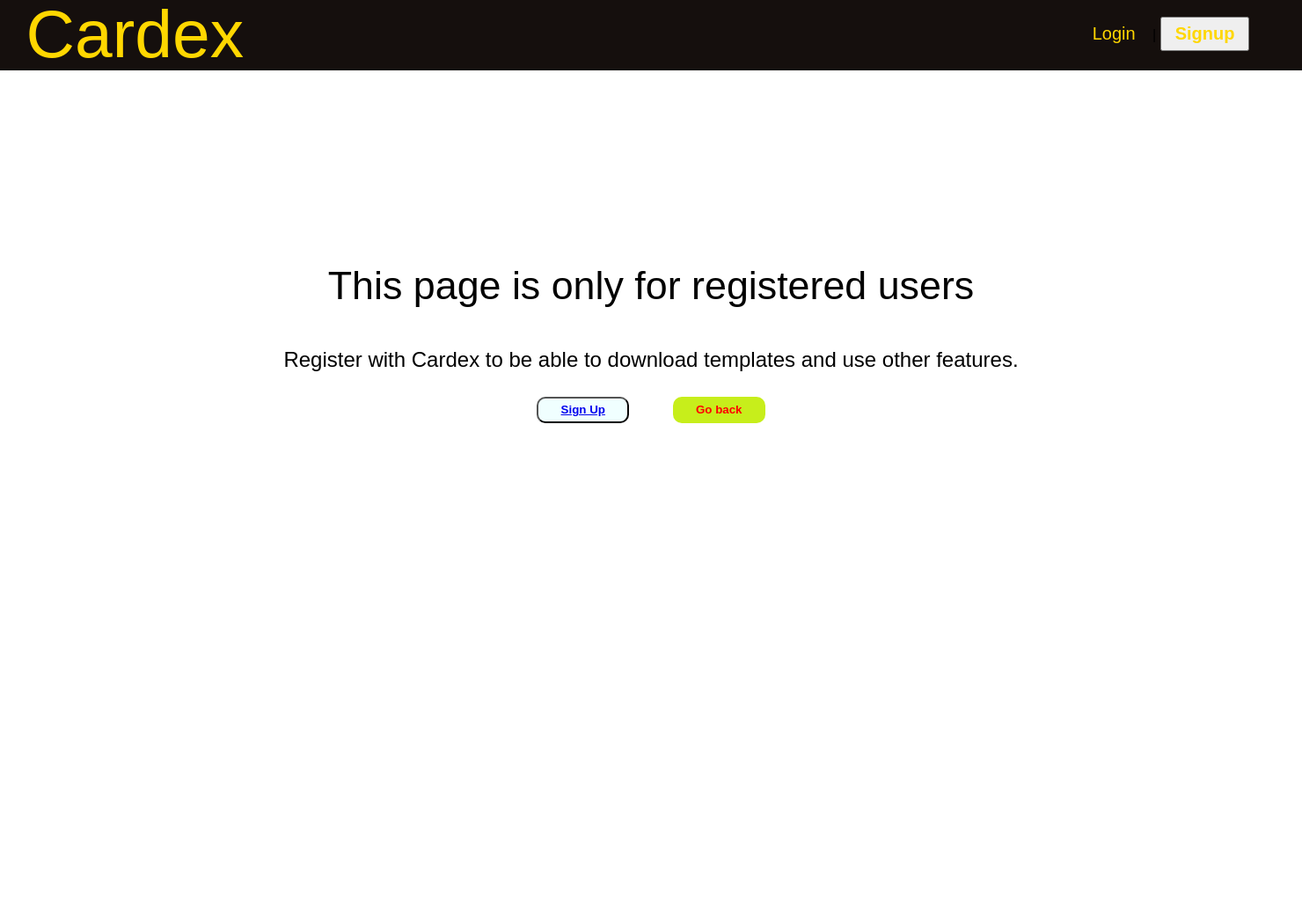
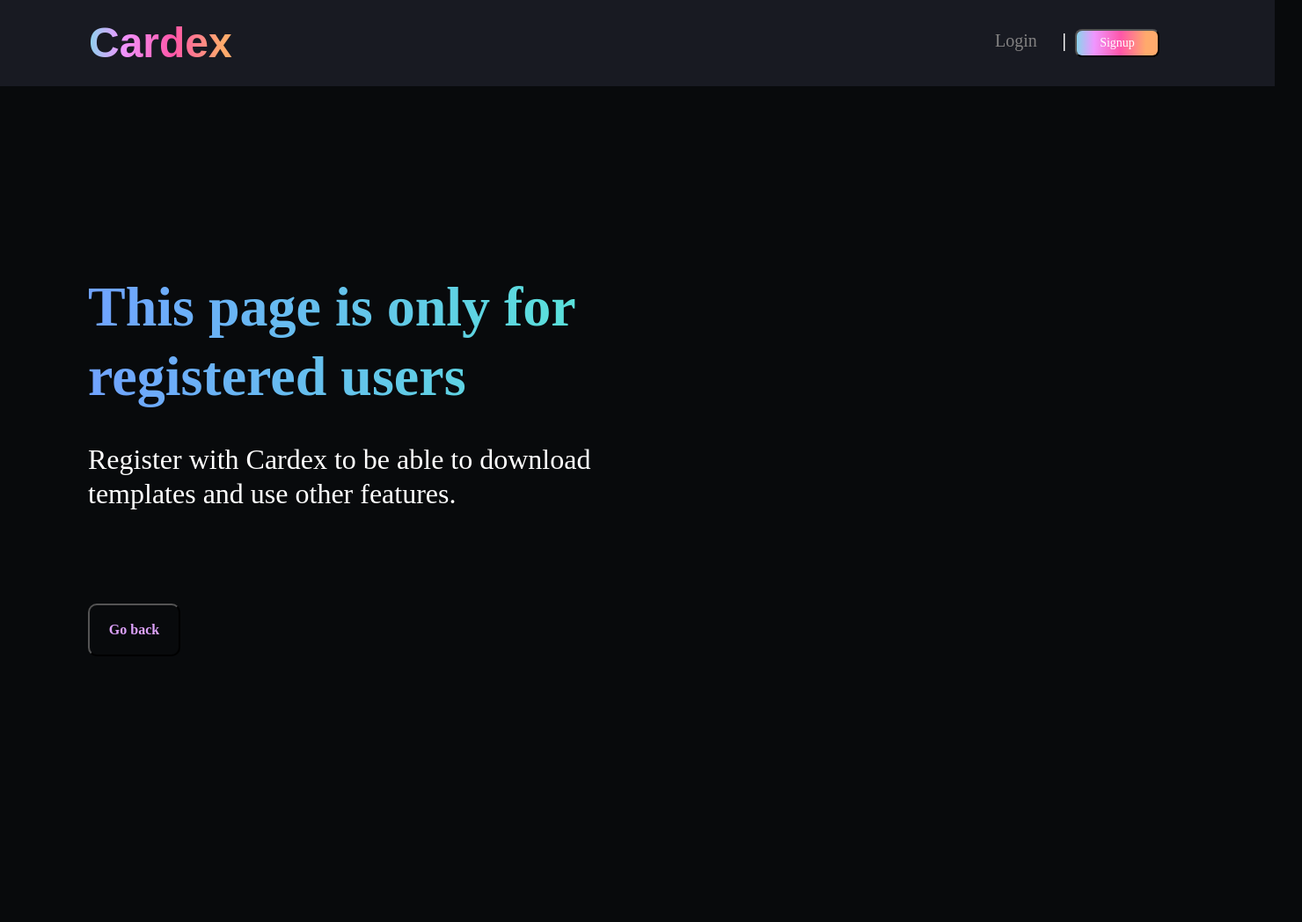
Before and after one commit to zuri-training/Team-Giraffew2, a PHP site: page /error.html in a window 1480 px wide. Shown: the whole page at 88% size. Before the commit the page ends 481 px from the top, so only its background shows below. Run offline with PHP 8.4, Linux system fonts and the light colour scheme.

Commit message:
Update error.css

```diff
--- a/css/error.css
+++ b/css/error.css
@@ -4,31 +4,95 @@
   box-sizing: border-box;
 }
 body {
-  font-family: "Merriweather", sans-serif;
-  font-weight: 400;
-  line-height: 1;
+  font-family: "Merriweather", sans-serif, 'Montserrat';
+  /* font-weight: 400;
+  line-height: 1; */
   overflow-x: hidden;
-}
-header {
-  background-color: #150f0d;
+  position: relative;
+  width: 1449px;
+  height: 1048px;
+  background: #080A0C;
+  background-size: cover;
 }
 .navigate {
-  height: 10vh;
+  height: 98px;
   width: 100%;
   background-size: cover;
   background-position: center;
+  left: 0px;
+  top: 0px;
+  position: absolute;
+  background: #181A22;
 }
 nav {
   display: flex;
+  flex-direction: row;
   align-items: center;
   justify-content: space-between;
-  padding-left: 2%;
-  padding-right: 2%;
+  padding: 12px 101px;
+  gap: 816px;
 }
 .logo {
-  color: rgb(255, 215, 0);
-  font-size: 4.8rem;
-  font-weight: 500;
+  font-feature-settings: 'pnum' on, 'lnum' on;
+  background: linear-gradient(91.26deg, #8AD4EC 0%, #EF96FF 21.74%, #FF56A9 54.03%, #FFAA6C 85.28%);
+-webkit-background-clip: text;
+-webkit-text-fill-color: transparent;
+  background-clip: text;
+  text-emphasis-color: transparent;
+  width: 177px;
+  height: 74px;
+  /* font-family: 'Montserrat'; */
+  font-style: normal;
+  font-weight: 700;
+  font-size: 48px;
+  line-height: 74px;
+}
+.login{
+  width: 57px;
+  height: 24px;
+  font-family: 'Montserrat';
+  font-style: normal;
+  font-weight: 400;
+  font-size: 20px;
+  line-height: 24px;
+  color: #838282;
+  flex: none;
+  order: 0;
+  flex-grow: 0;
+}
+.part{
+  width: 7px;
+  height: 24px;
+  font-family: 'Montserrat';
+  font-style: normal;
+  font-weight: 600;
+  font-size: 20px;
+  line-height: 24px;
+  color: #FFFFFF;
+  padding-left: 30px;
+  padding-right: 10px;
+}
+.word{
+  width: 56px;
+height: 24px;
+font-family: 'Montserrat';
+font-style: normal;
+font-weight: 400;
+font-size: 14px;
+line-height: 50px;
+font-feature-settings: 'pnum' on, 'lnum' on;
+color: #FFFFFF;
+}
+.botn{
+  display: flex;
+  flex-direction: column;
+  justify-content: center;
+  align-items: center;
+  padding: 8px 16px;
+  width: 96px;
+  height: 32px;
+  background: linear-gradient(91.26deg, #8AD4EC 0%, #EF96FF 21.74%, #FF56A9 54.03%, #FFAA6C 85.28%);
+  border-radius: 8px;
 }
 nav ul {
   padding: 0;
@@ -50,54 +114,43 @@ nav ul li a {
   line-height: 35px;
   font-size: 20px;
 }
-/* nav ul li a img{
-    filter: opacity(rgb(255,215,0));
-    opacity: rgb(255,215,0);
-} */
 nav ul li a:hover {
   color: #ea1538;
   transition: 0.3s;
 }
-nav ul ul {
+
+/* main */
+
+main h1 {
   position: absolute;
-  top: 60px;
-  display: none;
-}
-nav ul li:hover > ul {
-  display: block;
-}
-nav ul ul li {
-  width: 150px;
-  float: none;
-  display: list-item;
-  position: relative;
-  background-color: black;
-}
-/* main */
-.content {
-  text-align: center;
-  padding-top: 15%;
-}
-
-@media (max-width: 420px) {
-  .content {
-    padding-right: 40px;
-  }
-}
-main h1 {
-  font-size: 2.8rem;
-  font-weight: 500;
-  margin-bottom: 50px;
-}
-
-@media (max-width: 420px) {
-  main h1 {
-    font-size: 2rem;
-  }
+  width: 690px;
+  height: 158px;
+  left: 100px;
+  top: 309px;
+  font-family: 'Montserrat';
+  font-style: normal;
+  font-weight: 600;
+  font-size: 64px;
+  line-height: 79px;
+  font-feature-settings: 'pnum' on, 'lnum' on;
+  background: linear-gradient(91.26deg, #70A2FF 0%, #54F0D1 100%);
+-webkit-background-clip: text;
+-webkit-text-fill-color: transparent;
+  background-clip: text;
+  text-emphasis-color: transparent;
 }
 main p {
-  font-size: 150%;
-  font-weight: none;
+  position: absolute;
+  width: 659px;
+  height: 117px;
+  left: 100px;
+  top: 503px;
+  font-family: 'Montserrat';
+  font-style: normal;
+  font-weight: 400;
+  font-size: 32px;
+  line-height: 39px;
+  color: #FFFFFF;
 }
 main button {
   margin-top: 30px;
@@ -108,21 +161,51 @@ main button {
   /* border: none; */
 }
 .btn-1 {
-  margin-right: 45px;
-  background-color: azure;
-  border-color: black;
+  display: flex;
+  flex-direction: column;
+  justify-content: center;
+  align-items: center;
+  padding: 12px 16px;
+  position: absolute;
+  height: 60px;
+  left: 100px;
+  right: 1162px;
+  top: 656px;
+  background: linear-gradient(91.26deg, #8AD4EC 0%, #EF96FF 21.74%, #FF56A9 54.03%, #FFAA6C 85.28%);
+  border-radius: 15px;
+  color: #FFFFFF;
 }
-.boy :hover {
-  background-color: rgb(199, 238, 27);
-  color: red;
-  border: none;
+.text{
+  width: 69px;
+height: 24px;
+font-family: 'Montserrat';
+font-style: normal;
+font-weight: 700;
+font-size: 16px;
+line-height: 24px;
+text-align: center;
+font-feature-settings: 'pnum' on, 'lnum' on;
 }
 .btn {
-  background-color: rgb(199, 238, 27);
-  color: red;
-  border: none;
+  display: flex;
+  flex-direction: column;
+  justify-content: center;
+  align-items: center;
+  padding: 12px 16px;
+  position: absolute;
+  height: 60px;
+  left: 100px;
+  right: 1162px;
+  top: 656px;
+  color: #DDA2FC;
+  background: #080A0C;
 }
-.girl :hover {
-  background-color: azure;
-  border-color: black;
-}
+/* position: absolute;
+width: 317.56px;
+height: 486.38px;
+left: 925.44px;
+top: 281px;
+
+background: url(09.png);
+mix-blend-mode: screen;
+opacity: 0.6; */
```
